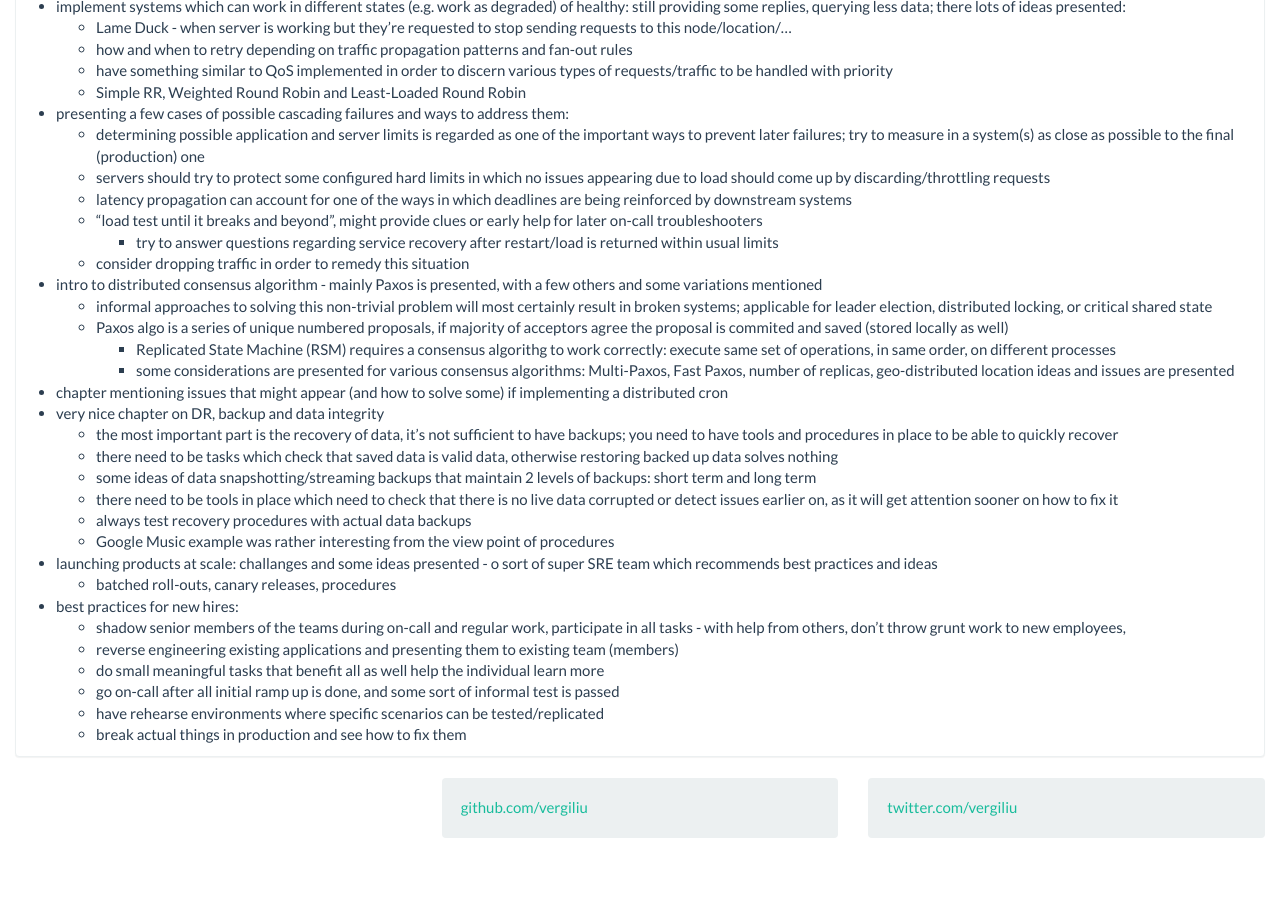
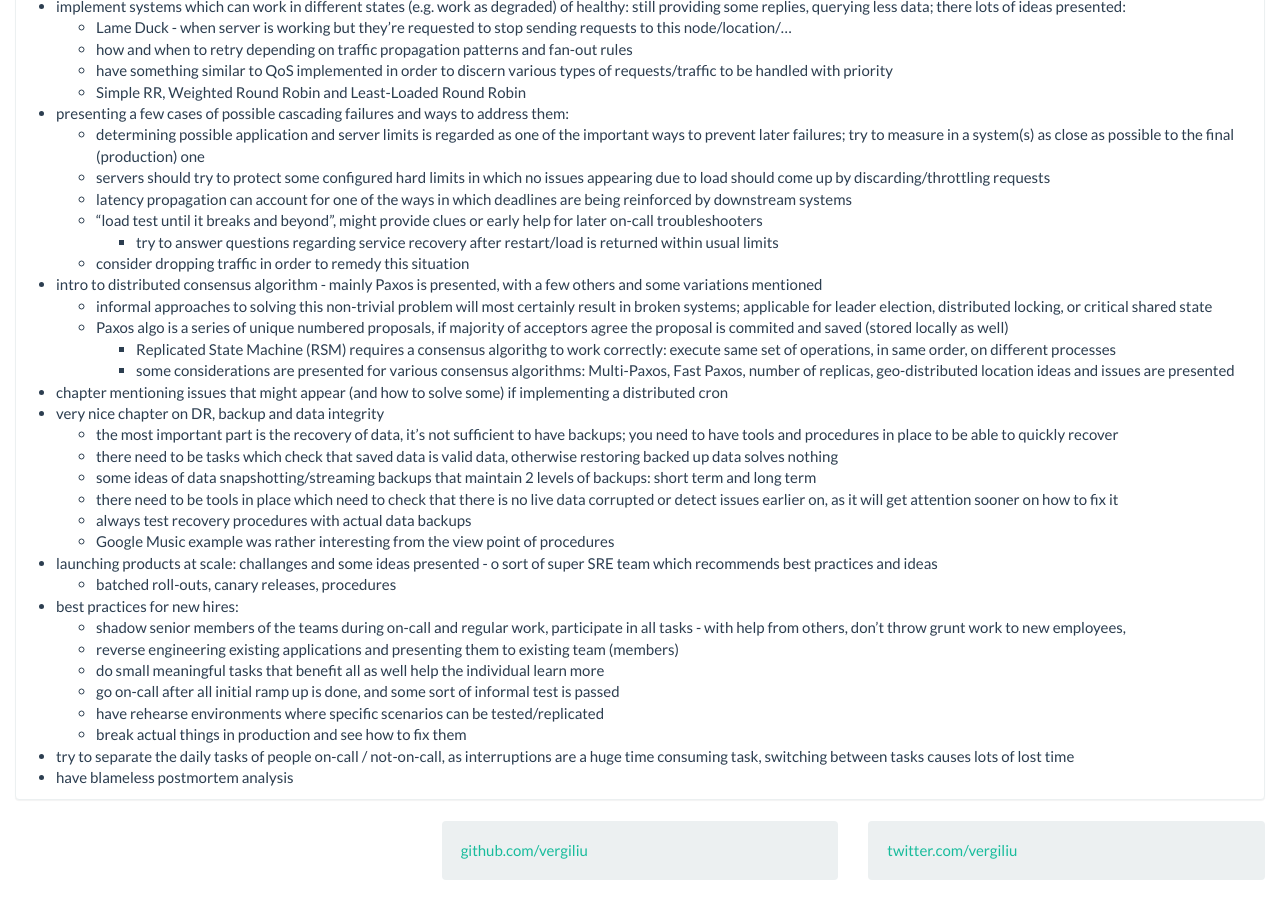
Before and after one commit to vergiliu/vergiliu.github.io, a Jekyll site: the page built from _posts/2016-09-30-sre.md, in a window 1280 px wide and 900 px high, scrolled down 1086 px. Built offline with Jekyll 4.4.1, drawn with Linux system fonts in a browser that asks for light colours; before the commit the page ends 1944 px from its top, so only the background shows below that.

```diff
--- a/_posts/2016-09-30-sre.md
+++ b/_posts/2016-09-30-sre.md
@@ -82,3 +82,5 @@ It begins with useful information and practices, I'll put down the ones that I c
     - go on-call after all initial ramp up is done, and some sort of informal test is passed
     - have rehearse environments where specific scenarios can be tested/replicated
     - break actual things in production and see how to fix them
+- try to separate the daily tasks of people on-call / not-on-call, as interruptions are a huge time consuming task, switching between tasks causes lots of lost time
+- have blameless postmortem analysis
```
Also changed, not shown: _posts/2016-09-30-martian.md (added, +12 -0 lines).
